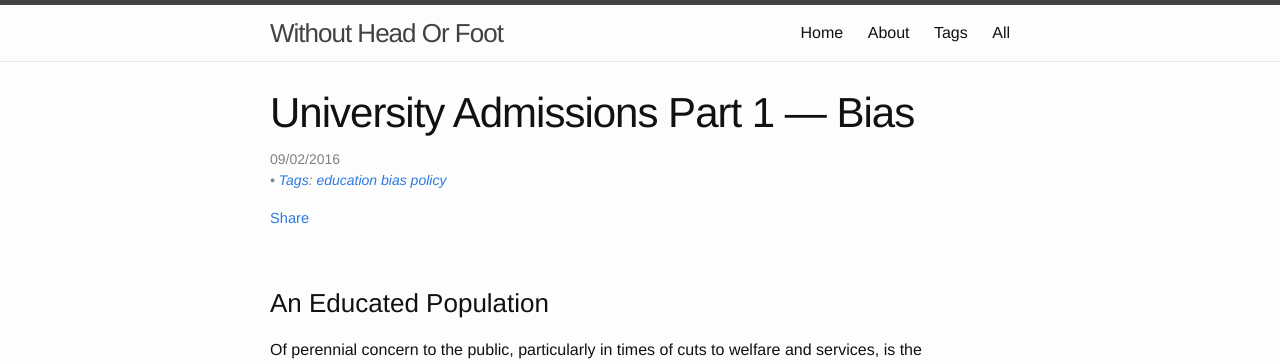
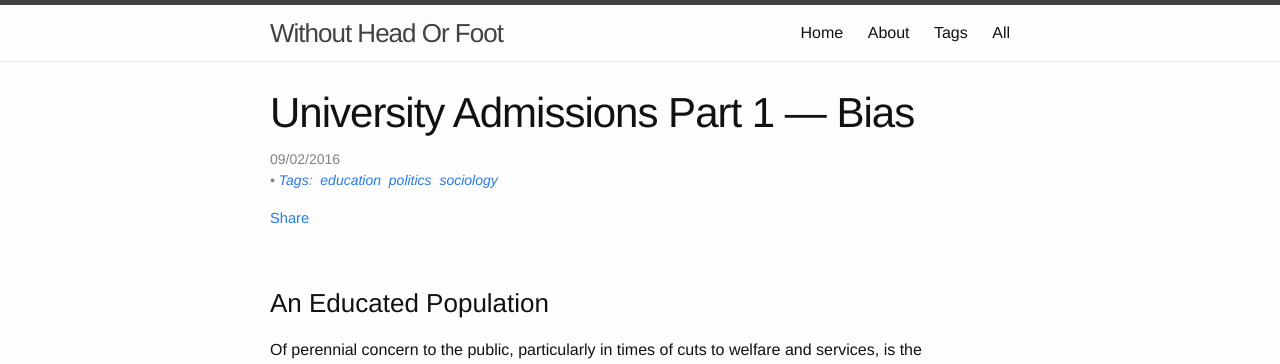
Before and after one commit to Allium/WithoutHeadOrFoot, a Jekyll site: the page built from _posts/2016-02-09-University-Admissions-1.md, in a window 1280 px wide and 900 px high. Shown: the top 364 px of the window. Built offline with Jekyll 4.4.1, drawn with Linux system fonts in a browser that asks for light colours; comment, search, counter and statistics services are not loaded.

Commit message:
Spaces in tags; new tags in university

```diff
--- a/_layouts/post.html
+++ b/_layouts/post.html
@@ -13,9 +13,9 @@ layout: default
 		{% endif %}
 		{% if page.tags %}<br>
 			<i>
-			• <a href={{site.baseurl}}/tags.html>Tags</a>:
+			• <a href={{site.baseurl}}/tags.html>Tags</a>:&nbsp;
 			{% for tag in page.tags %}
-				<a href="{{ site.baseurl }}/tags.html#{{ tag }}-ref">{{ tag }}</a>
+				<a href="{{ site.baseurl }}/tags.html#{{ tag }}-ref">{{ tag }}</a>&nbsp;
 			{% endfor %}
 			</i>
 		{% endif %}
--- a/_posts/2016-02-09-University-Admissions-1.md
+++ b/_posts/2016-02-09-University-Admissions-1.md
@@ -1,7 +1,7 @@
 ---
 layout:	post
 title:	University Admissions Part 1 &mdash; Bias
-tags:	[education, bias, policy]
+tags:	[education, politics, sociology]
 ---
 
 
```
